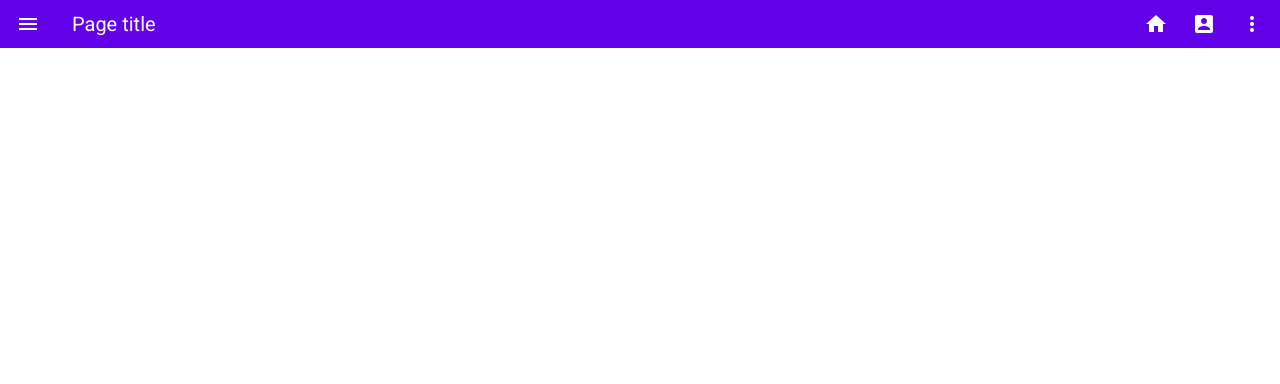
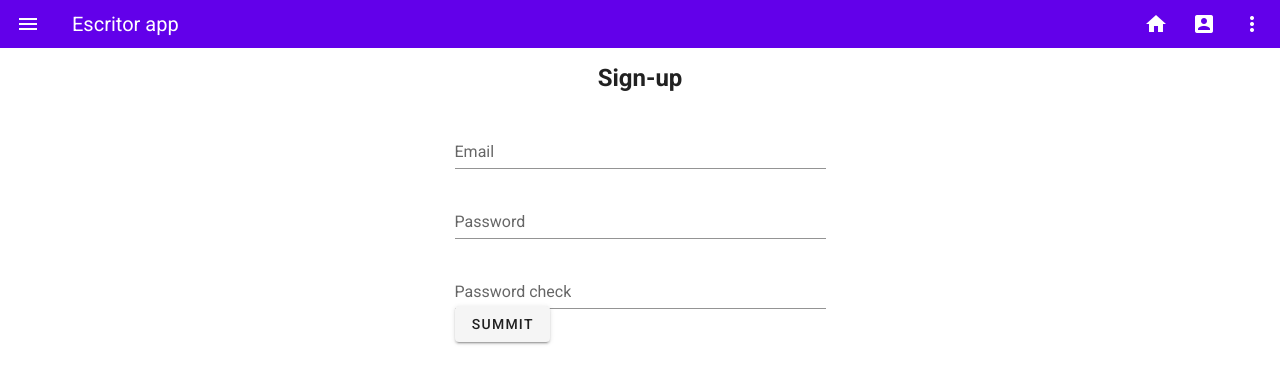
Before and after one commit to emigrox/escritorHer, a Vue app: page /signup in a window 1280 px wide. Shown: the top 384 px of the page. Built offline with nearby package versions, Linux system fonts and the light colour scheme.

Commit message:
Front end Registro

```diff
--- a/src/components/Navbar.vue
+++ b/src/components/Navbar.vue
@@ -8,7 +8,7 @@
       >
         <v-app-bar-nav-icon></v-app-bar-nav-icon>
 
-        <v-toolbar-title>Page title</v-toolbar-title>
+        <v-toolbar-title>Escritor app</v-toolbar-title>
 
         <v-spacer></v-spacer>
 
@@ -16,7 +16,7 @@
           <v-icon>mdi-home</v-icon>
         </v-btn>
 
-        <v-btn icon to="/About">
+        <v-btn icon to="/Signup">
           <v-icon>mdi-account-box</v-icon>
         </v-btn>
 
--- a/src/router/index.js
+++ b/src/router/index.js
@@ -17,6 +17,11 @@ const routes = [
     // this generates a separate chunk (about.[hash].js) for this route
     // which is lazy-loaded when the route is visited.
     component: () => import(/* webpackChunkName: "about" */ '../views/About.vue')
+  },
+  {
+    path: '/signup',
+    name: 'Signup',
+    component: () => import('@/views/Signup.vue')
   }
 ]
 
--- /dev/null
+++ b/src/views/Signup.vue
@@ -0,0 +1,102 @@
+<template>
+  <div >
+    <v-app>
+      <v-container>
+          <v-row justify="center">
+            <v-col cols="12" md="4" justify="center">
+                <h2 class="text-center"> Sign-up </h2>
+            </v-col>
+          </v-row>
+
+          <v-row justify="center">
+          <v-col cols="12" md="4">
+            <v-form ref="form"
+            lazy-validation
+            >
+              <v-text-field
+                v-model="email"
+                :rules="rulesEmail"
+                label="Email"
+                required
+              ></v-text-field>
+
+              <v-text-field
+                v-model="password"
+                :rules="rulesPassword"
+                label="Password"
+                type="password"
+                required
+              ></v-text-field>
+
+              <v-text-field
+                v-model="passwordCheck"
+                :rules="rulesPassword"
+                label="Password check"
+                type="password"
+                required
+              ></v-text-field>
+              <v-row></v-row>
+              <v-btn @click="validateField()" left>Summit</v-btn>
+            </v-form>
+          </v-col>
+          </v-row>
+      </v-container>
+    </v-app>
+  </div>
+</template>
+
+<script>
+export default {
+  data: () => ({
+    email: '',
+    pass: '',
+    min: 8,
+  }),
+
+  computed: {
+    rulesPassword () {
+      const rules = []
+
+      const ruleLowerCase = v => /[a-z]/.test(v) || `Password must contain a lower case letter`
+      rules.push(ruleLowerCase)
+
+      const ruleUpperCase = v => /[A-Z]/.test(v) || `Password must contain a Upper Caser letter.`
+      rules.push(ruleUpperCase)
+
+      const ruleDigit = v => /[0-9]/.test(v) || `Password must contain number.`
+      rules.push(ruleDigit)
+
+      const ruleSpecialChar = v => /[!@#$%^&*]/.test(v) || `Pasword must contain a special char(!@#$%^&*).`
+      rules.push(ruleSpecialChar)
+
+      const rule2 =
+        v => (v || '').length >= 8 ||
+          `A minimum of ${this.min} characters is needed.`
+      rules.push(rule2)
+
+      const rule3 =
+          v => (!!v && v) === this.password ||
+            'Password do not match'
+      rules.push(rule3)
+
+      return rules
+    },
+    rulesEmail () { // Array of treu, false or String error if false || string present
+      const rules = []
+      const pattern = /^(([^<>()[\]\\.,;:\s@"]+(\.[^<>()[\]\\.,;:\s@"]+)*)|(".+"))@((\[[0-9]{1,3}\.[0-9]{1,3}\.[0-9]{1,3}\.[0-9]{1,3}])|(([a-zA-Z\-0-9]+\.)+[a-zA-Z]{2,}))$/
+
+      const rule1 =
+        v => pattern.test(v) || `Email not allowed`
+      rules.push(rule1)
+
+      return rules
+    },
+  },
+
+  methods: {
+    validateField () {
+      this.$refs.form.validate()
+    },
+  },
+}
+</script>
```
